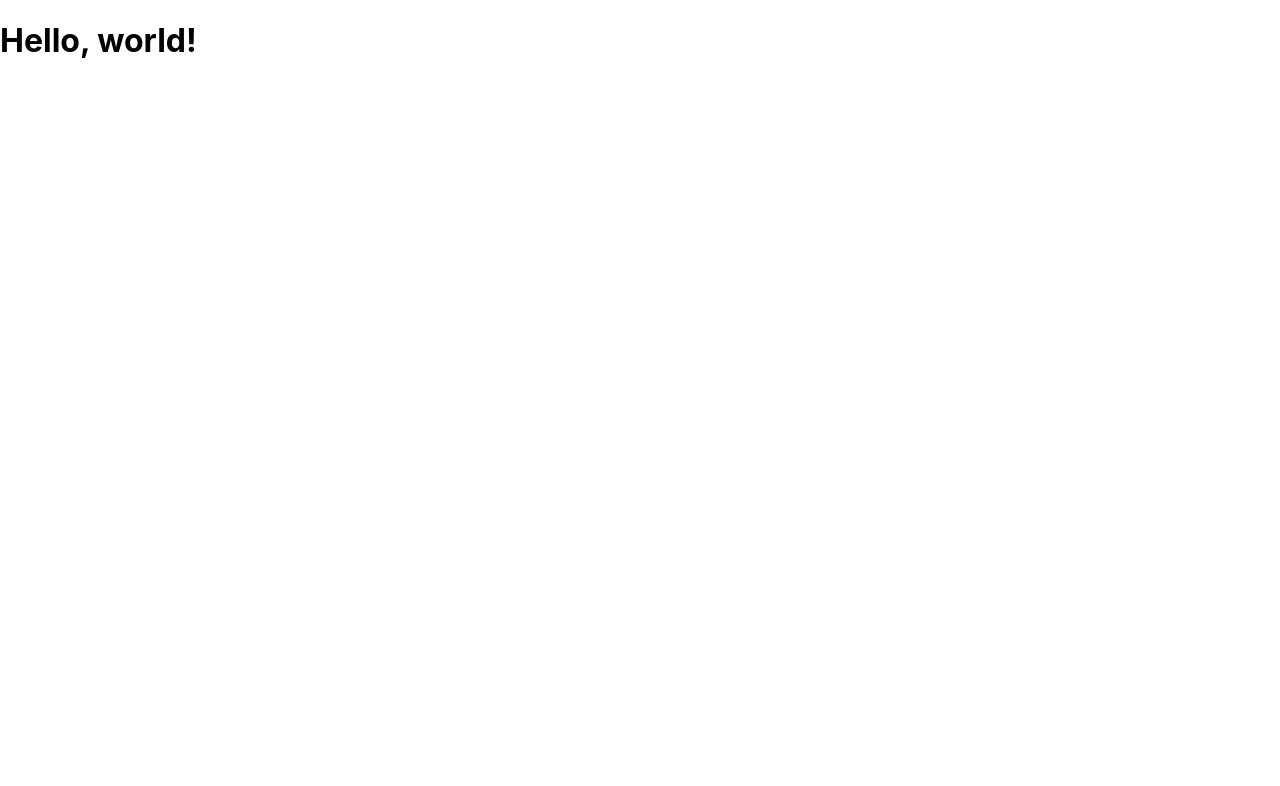
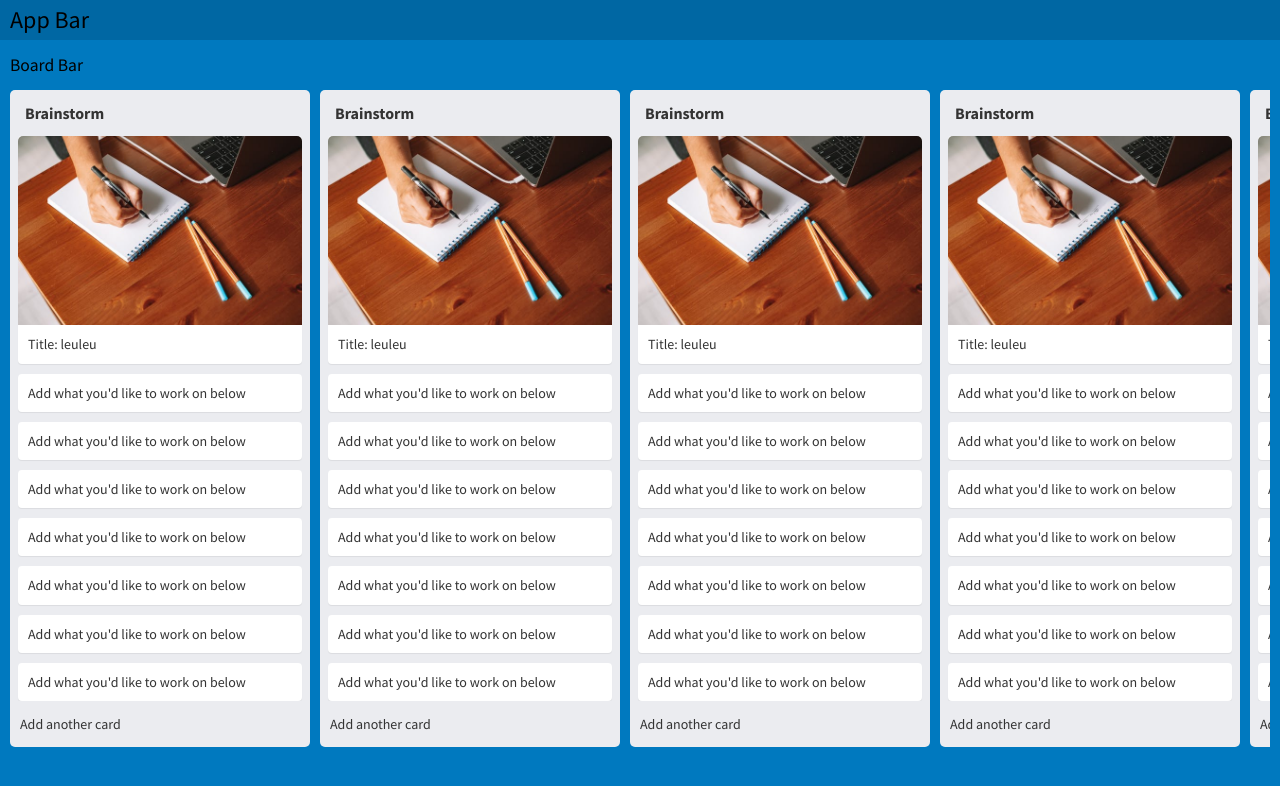
Before and after one commit to fuco99/Trello, a React (Create React App) app: page / in a window 1280 px wide. Shown: the top 786 px of the page. Built offline with nearby package versions, Linux system fonts and the light colour scheme.

Commit message:
Design UI trello

```diff
--- a/package.json
+++ b/package.json
@@ -6,6 +6,7 @@
     "@testing-library/jest-dom": "^5.14.1",
     "@testing-library/react": "^11.2.7",
     "@testing-library/user-event": "^12.8.3",
+    "node-sass": "^7.0.3",
     "react": "^17.0.2",
     "react-dom": "^17.0.2",
     "react-scripts": "4.0.3",
--- a/src/App.css
+++ /dev/null
@@ -1,38 +0,0 @@
-.App {
-  text-align: center;
-}
-
-.App-logo {
-  height: 40vmin;
-  pointer-events: none;
-}
-
-@media (prefers-reduced-motion: no-preference) {
-  .App-logo {
-    animation: App-logo-spin infinite 20s linear;
-  }
-}
-
-.App-header {
-  background-color: #282c34;
-  min-height: 100vh;
-  display: flex;
-  flex-direction: column;
-  align-items: center;
-  justify-content: center;
-  font-size: calc(10px + 2vmin);
-  color: white;
-}
-
-.App-link {
-  color: #61dafb;
-}
-
-@keyframes App-logo-spin {
-  from {
-    transform: rotate(0deg);
-  }
-  to {
-    transform: rotate(360deg);
-  }
-}
--- a/src/App.js
+++ b/src/App.js
@@ -1,11 +1,117 @@
 import React, { Component } from "react";
-import "./App.css";
+import image1 from "./assets/pexels-photo-5912200.jpeg";
+import "./App.scss";
 
 export default class App extends Component {
   render() {
     return (
-      <div>
-        <h1>Hello, world!</h1>
+      <div className="trello-container">
+        <nav className="navbar app">App Bar</nav>
+        <nav className="navbar board">Board Bar</nav>
+        <div className="board-columns">
+          <div className="column">
+            <header>Brainstorm</header>
+            <ul>
+              <li>
+                <img src={image1} alt="image1" />
+                <p>Title: leuleu</p>
+              </li>
+              <li>Add what you'd like to work on below</li>
+              <li>Add what you'd like to work on below</li>
+              <li>Add what you'd like to work on below</li>
+              <li>Add what you'd like to work on below</li>
+              <li>Add what you'd like to work on below</li>
+              <li>Add what you'd like to work on below</li>
+              <li>Add what you'd like to work on below</li>
+            </ul>
+            <footer>Add another card</footer>
+          </div>
+          <div className="column">
+            <header>Brainstorm</header>
+            <ul>
+              <li>
+                <img src={image1} alt="image1" />
+                <p>Title: leuleu</p>
+              </li>
+              <li>Add what you'd like to work on below</li>
+              <li>Add what you'd like to work on below</li>
+              <li>Add what you'd like to work on below</li>
+              <li>Add what you'd like to work on below</li>
+              <li>Add what you'd like to work on below</li>
+              <li>Add what you'd like to work on below</li>
+              <li>Add what you'd like to work on below</li>
+            </ul>
+            <footer>Add another card</footer>
+          </div>
+          <div className="column">
+            <header>Brainstorm</header>
+            <ul>
+              <li>
+                <img src={image1} alt="image1" />
+                <p>Title: leuleu</p>
+              </li>
+              <li>Add what you'd like to work on below</li>
+              <li>Add what you'd like to work on below</li>
+              <li>Add what you'd like to work on below</li>
+              <li>Add what you'd like to work on below</li>
+              <li>Add what you'd like to work on below</li>
+              <li>Add what you'd like to work on below</li>
+              <li>Add what you'd like to work on below</li>
+            </ul>
+            <footer>Add another card</footer>
+          </div>
+          <div className="column">
+            <header>Brainstorm</header>
+            <ul>
+              <li>
+                <img src={image1} alt="image1" />
+                <p>Title: leuleu</p>
+              </li>
+              <li>Add what you'd like to work on below</li>
+              <li>Add what you'd like to work on below</li>
+              <li>Add what you'd like to work on below</li>
+              <li>Add what you'd like to work on below</li>
+              <li>Add what you'd like to work on below</li>
+              <li>Add what you'd like to work on below</li>
+              <li>Add what you'd like to work on below</li>
+            </ul>
+            <footer>Add another card</footer>
+          </div>
+          <div className="column">
+            <header>Brainstorm</header>
+            <ul>
+              <li>
+                <img src={image1} alt="image1" />
+                <p>Title: leuleu</p>
+              </li>
+              <li>Add what you'd like to work on below</li>
+              <li>Add what you'd like to work on below</li>
+              <li>Add what you'd like to work on below</li>
+              <li>Add what you'd like to work on below</li>
+              <li>Add what you'd like to work on below</li>
+              <li>Add what you'd like to work on below</li>
+              <li>Add what you'd like to work on below</li>
+            </ul>
+            <footer>Add another card</footer>
+          </div>
+          <div className="column">
+            <header>Brainstorm</header>
+            <ul>
+              <li>
+                <img src={image1} alt="image1" />
+                <p>Title: leuleu</p>
+              </li>
+              <li>Add what you'd like to work on below</li>
+              <li>Add what you'd like to work on below</li>
+              <li>Add what you'd like to work on below</li>
+              <li>Add what you'd like to work on below</li>
+              <li>Add what you'd like to work on below</li>
+              <li>Add what you'd like to work on below</li>
+              <li>Add what you'd like to work on below</li>
+            </ul>
+            <footer>Add another card</footer>
+          </div>
+        </div>
       </div>
     );
   }
--- /dev/null
+++ b/src/App.scss
@@ -0,0 +1,125 @@
+@import url("https://fonts.googleapis.com/css2?family=Source+Sans+Pro:wght@300;400;600;700&display=swap");
+
+$board-bg-color: #0079bf;
+$appbar-bg-color: #0067a3;
+$list-bg-color: #ebecf0;
+$common-element-bg: rgba(255, 255, 255, 0.24);
+
+$padding-10: 10px;
+
+$margin-10: 10px;
+
+$column-header-height: 46px;
+$column-footer-height: 46px;
+
+$column-border-radius: 5px;
+$card-border-radius: 4px;
+
+* {
+  margin: 0;
+  padding: 0;
+  box-sizing: border-box;
+}
+body {
+  font-family: "Source Sans Pro", sans-serif;
+  font-size: 14px;
+  line-height: 1.3em;
+  background-color: $board-bg-color;
+}
+.trello-container {
+  height: 100vh;
+  display: grid;
+  grid-template-rows: 40px 50px 1fr;
+  background-color: $board-bg-color;
+  .navbar {
+    padding-left: $padding-10;
+    display: flex;
+    align-items: center;
+    &.app {
+      background-color: $appbar-bg-color;
+      font-size: 1.5rem;
+    }
+    &.board {
+      background-color: $board-bg-color;
+      font-size: 1.1rem;
+    }
+  }
+  .board-columns {
+    display: flex;
+    overflow-x: auto;
+    margin: 0 $margin-10 $margin-10;
+    &::-webkit-scrollbar {
+      -webkit-appearance: none;
+    }
+    &::-webkit-scrollbar:horizontal {
+      height: 13px;
+      margin-top: 10px;
+    }
+    &::-webkit-scrollbar-thumb {
+      background-color: $common-element-bg;
+      border-radius: $column-border-radius;
+    }
+    .column {
+      flex: 0 0 auto;
+      width: 300px;
+      height: calc(100% - ($padding-10));
+      &:not(:first-child) {
+        margin-left: $margin-10;
+      }
+
+      > * {
+        background-color: $list-bg-color;
+        color: #333;
+        padding: 0 8px;
+      }
+      header {
+        padding-left: 15px;
+        height: $column-header-height;
+        line-height: $column-header-height;
+        font-size: 16px;
+        font-weight: bold;
+        border-top-left-radius: $column-border-radius;
+        border-top-right-radius: $column-border-radius;
+      }
+      footer {
+        padding-left: $padding-10;
+        height: $column-footer-height;
+        line-height: $column-footer-height;
+        border-bottom-left-radius: $column-border-radius;
+        border-bottom-right-radius: $column-border-radius;
+      }
+      ul {
+        list-style: none;
+        margin: 0;
+        max-height: calc(100% - #{$column-header-height} - #{$column-footer-height});
+        overflow-y: auto;
+        &::-webkit-scrollbar {
+          -webkit-appearance: none;
+        }
+        &::-webkit-scrollbar:vertical {
+          width: 11px;
+        }
+        &::-webkit-scrollbar-thumb {
+          background-color: darken($list-bg-color, 15);
+          border-right: 5px solid $list-bg-color;
+        }
+        li {
+          background-color: white;
+          padding: $padding-10;
+          border-radius: $card-border-radius;
+          box-shadow: 0 1px 1px rgba(0, 0, 0, 0.07);
+          &:not(:last-child) {
+            margin-bottom: $margin-10;
+          }
+          img {
+            display: block;
+            width: calc(100% + 2 * #{$margin-10});
+            margin: -$margin-10 0 $margin-10 (-$margin-10);
+            border-top-left-radius: $column-border-radius;
+            border-top-right-radius: $column-border-radius;
+          }
+        }
+      }
+    }
+  }
+}
--- a/src/index.css
+++ /dev/null
@@ -1,13 +0,0 @@
-body {
-  margin: 0;
-  font-family: -apple-system, BlinkMacSystemFont, 'Segoe UI', 'Roboto', 'Oxygen',
-    'Ubuntu', 'Cantarell', 'Fira Sans', 'Droid Sans', 'Helvetica Neue',
-    sans-serif;
-  -webkit-font-smoothing: antialiased;
-  -moz-osx-font-smoothing: grayscale;
-}
-
-code {
-  font-family: source-code-pro, Menlo, Monaco, Consolas, 'Courier New',
-    monospace;
-}
```
Also changed, not shown: src/index.js (+4 -9 lines), src/assets/pexels-photo-5912200.jpeg (added), 1 other file (tests, documents, lock files or other folders).
